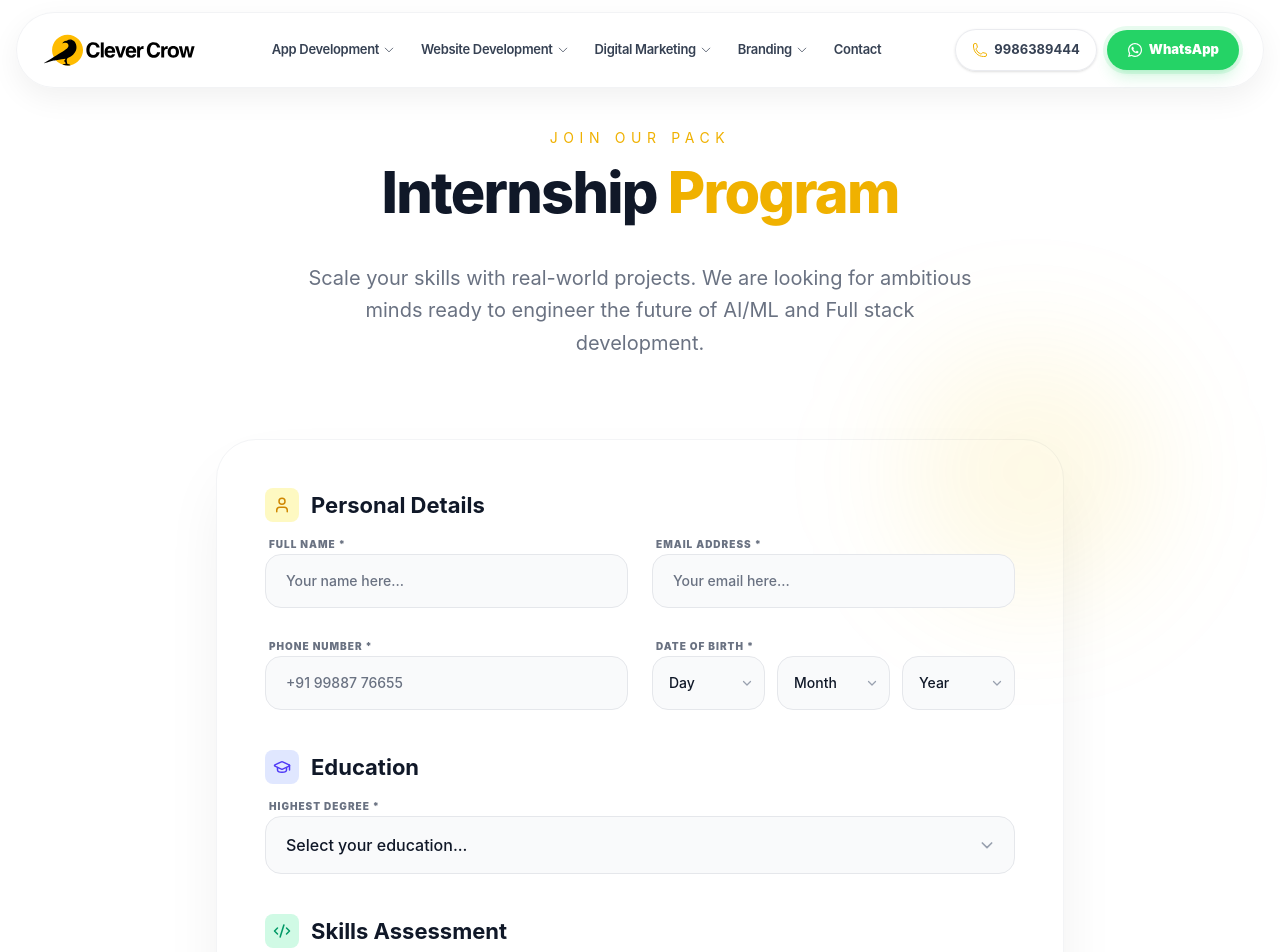
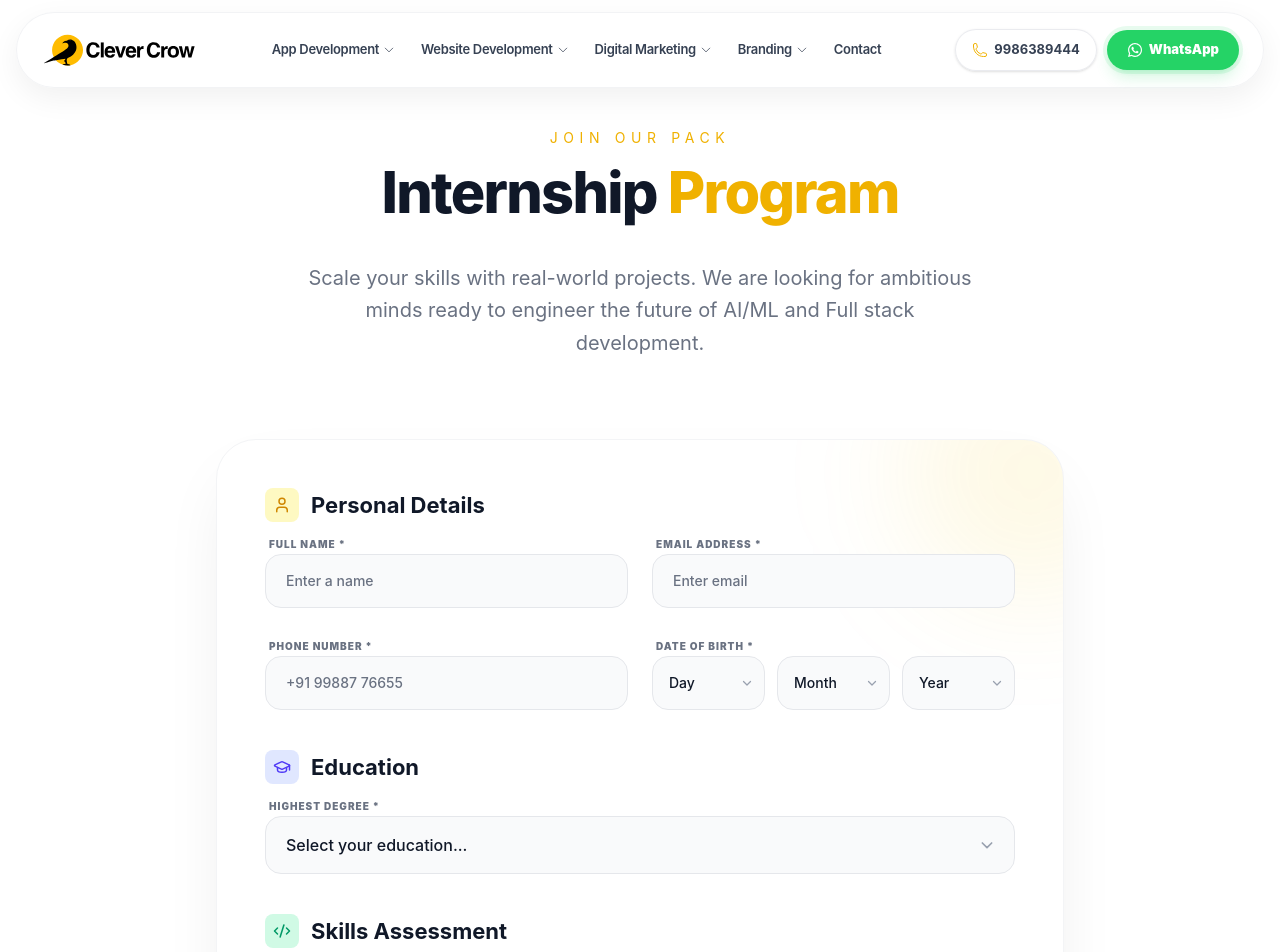
Before and after one commit to clevercroworg/clever-crow-website, a Next.js app: page /internship in a window 1280 px wide. Shown: the top 952 px of the page. Built offline with nearby package versions, Linux system fonts and the light colour scheme.

Commit message:
Update page.tsx

```diff
--- a/app/(site)/internship/page.tsx
+++ b/app/(site)/internship/page.tsx
@@ -110,7 +110,7 @@ export default function InternshipPage() {
   }
 
   return (
-    <main className="bg-white selection:bg-yellow-500/30 min-h-screen pt-32 pb-20">
+    <main className="bg-white selection:bg-yellow-500/30 min-h-screen pt-32 pb-20 overflow-x-hidden">
       <div className="max-w-4xl mx-auto px-6">
         <SectionHeader
           badge="Join Our Pack"
@@ -123,7 +123,7 @@ export default function InternshipPage() {
           initial={{ opacity: 0, y: 20 }}
           animate={{ opacity: 1, y: 0 }}
           transition={{ delay: 0.3 }}
-          className="relative mt-8 sm:mt-12 bg-white rounded-[2rem] sm:rounded-[2.5rem] border border-gray-100 p-6 sm:p-12 shadow-[0_30px_70px_-20px_rgba(0,0,0,0.1)]"
+          className="relative mt-8 sm:mt-12 bg-white rounded-[2rem] sm:rounded-[2.5rem] border border-gray-100 p-6 sm:p-12 shadow-[0_30px_70px_-20px_rgba(0,0,0,0.1)] overflow-hidden"
         >
           {/* Decorative elements */}
           <div className="absolute -top-24 -right-24 h-64 w-64 bg-yellow-400/10 blur-[60px] rounded-full pointer-events-none" />
@@ -140,8 +140,8 @@ export default function InternshipPage() {
                 <h3 className="text-xl font-bold text-gray-900">Personal Details</h3>
               </div>
               <div className="grid sm:grid-cols-2 gap-6">
-                <FormField label="Full Name" id="name" required placeholder="Your name here..." />
-                <FormField label="Email Address" id="email" type="email" required placeholder="Your email here..." />
+                <FormField label="Full Name" id="name" required placeholder="Enter a name" />
+                <FormField label="Email Address" id="email" type="email" required placeholder="Enter email" />
                 <FormField label="Phone Number" id="phone" type="tel" required placeholder="+91 99887 76655" />
 
                 <div className="space-y-4">
```
